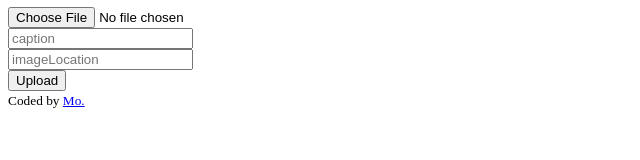
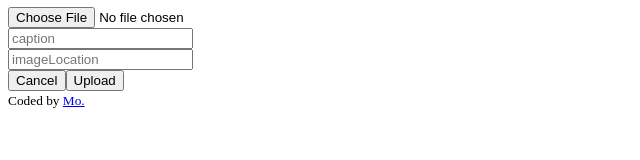
Before and after one commit to mo-rob-1/travelgram-app, a React (Create React App) app in the folder frontend/: page /upload-image in a window 1280 px wide. Shown: the part 126-286 px from the top of the page, without its empty margins (0-640 px from the left). Built offline with nearby package versions, Linux system fonts and the light colour scheme; sample sign-in values are in the browser's storage.

Commit message:
add image preview on upload

```diff
--- a/frontend/src/pages/UploadImage/UploadImage.jsx
+++ b/frontend/src/pages/UploadImage/UploadImage.jsx
@@ -1,6 +1,6 @@
 import { useState, useEffect } from "react";
-import { useDispatch, useSelector } from "react-redux";
-import { uploadImage, reset } from "../../features/images/imageSlice";
+import { useDispatch } from "react-redux";
+import { uploadImage } from "../../features/images/imageSlice";
 import { useNavigate } from "react-router-dom";
 import { toast } from "react-toastify";
 
@@ -8,12 +8,40 @@ function UploadImage() {
   const [image, setImage] = useState(null);
   const [caption, setCaption] = useState("");
   const [imageLocation, setImageLocation] = useState("");
+  const [selectedFile, setSelectedFile] = useState();
+  const [preview, setPreview] = useState();
+
+  useEffect(() => {
+    if (!selectedFile) {
+      setPreview(undefined);
+      return;
+    }
+
+    const objectUrl = URL.createObjectURL(selectedFile);
+    setPreview(objectUrl);
+
+    return () => URL.revokeObjectURL(objectUrl);
+  }, [selectedFile]);
 
   const dispatch = useDispatch();
   const navigate = useNavigate();
 
   const handleChange = (e) => {
     setImage(e.target.files[0]);
+
+    if (!e.target.files || e.target.files.length === 0) {
+      setSelectedFile(undefined);
+      return;
+    }
+
+    setSelectedFile(e.target.files[0]);
+  };
+
+  const cancel = () => {
+    setImage(null);
+    setSelectedFile(null);
+    setCaption("");
+    setImageLocation("");
   };
 
   const handleSubmit = (e) => {
@@ -60,7 +88,9 @@ function UploadImage() {
             data-testid="image-location-input"
           />
         </div>
+        {selectedFile && <img src={preview} alt="Preview" />}
         <div>
+          <button onClick={cancel}>Cancel</button>
           <button type="submit" data-testid="upload-button">
             Upload
           </button>
```
